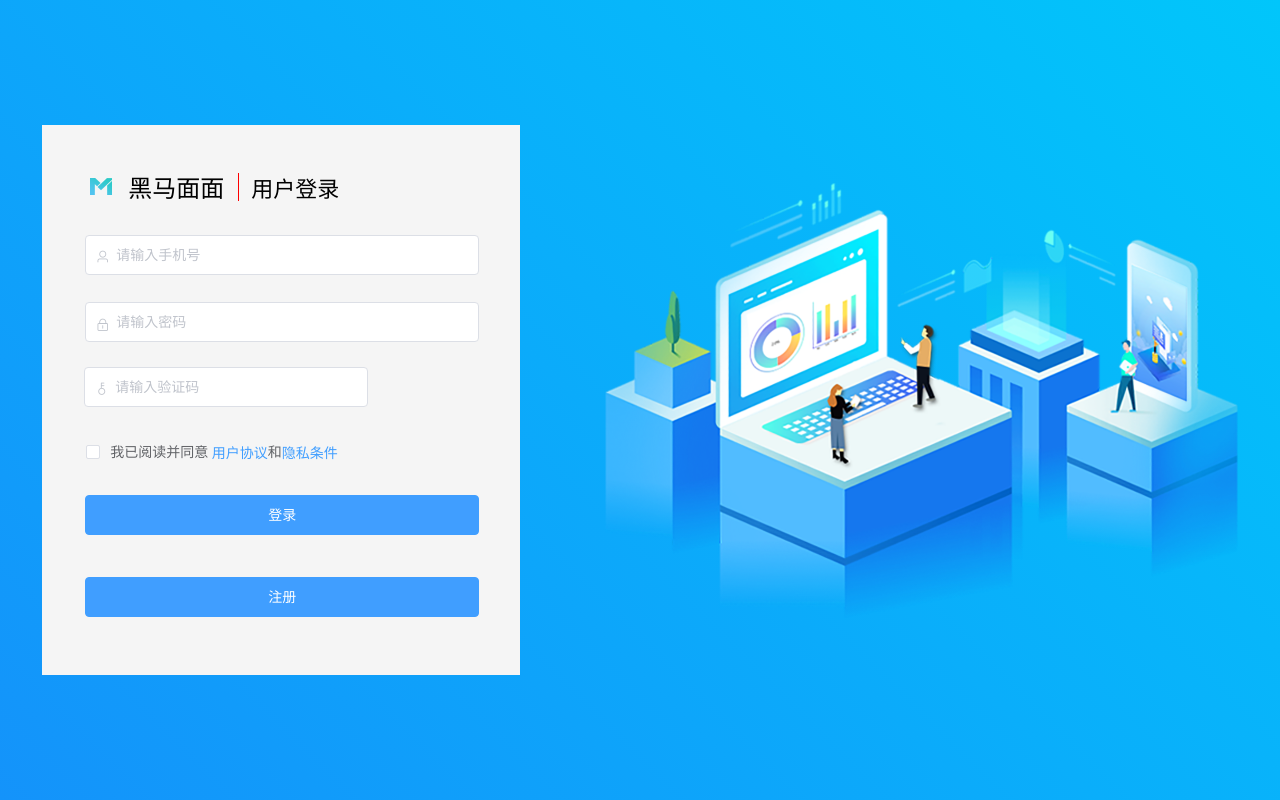
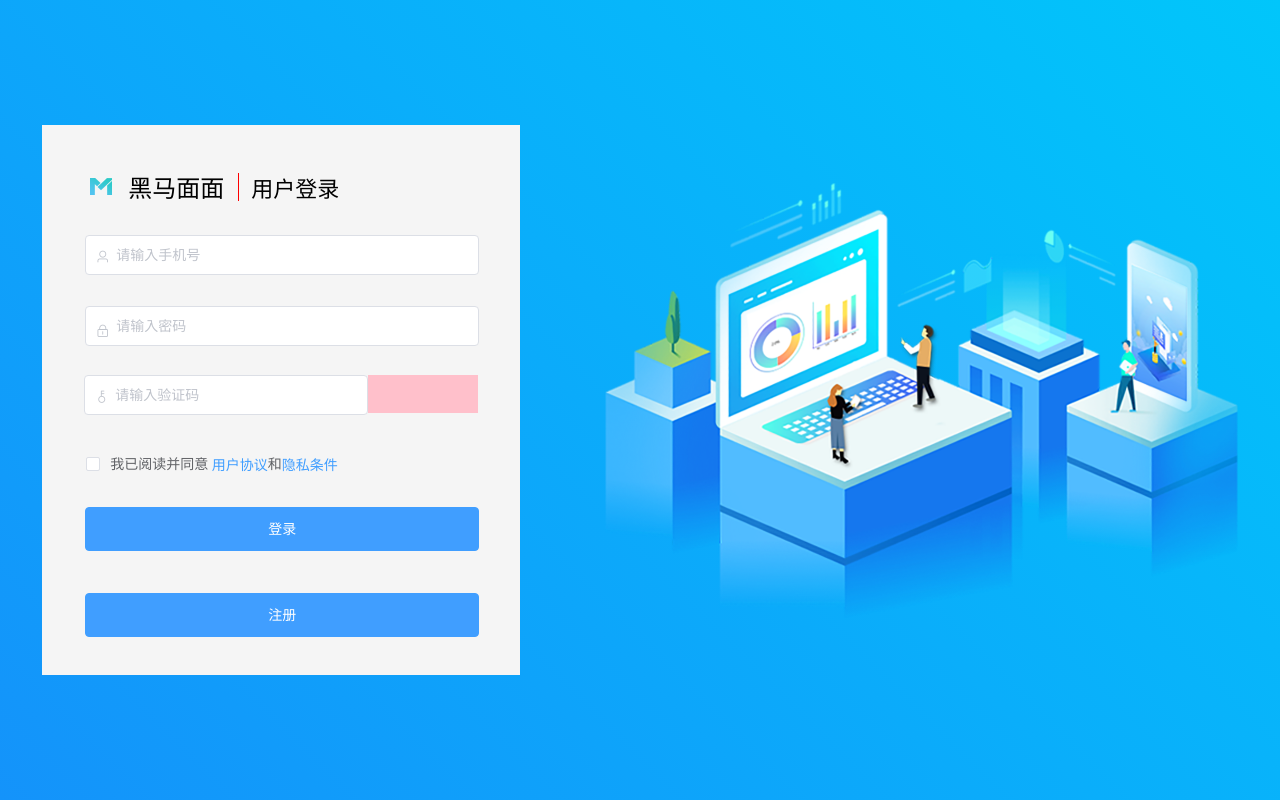
Before and after one commit to lijiali-lxl/heimamm45, a Vue app: page /#/login in a window 1280 px wide. Built offline with nearby package versions, Linux system fonts and the light colour scheme.

Commit message:
。。。。

```diff
--- a/package.json
+++ b/package.json
@@ -8,6 +8,7 @@
     "lint": "vue-cli-service lint"
   },
   "dependencies": {
+    "axios": "^0.19.0",
     "core-js": "^3.4.4",
     "element-ui": "^2.13.0",
     "vue": "^2.6.10",
@@ -20,6 +21,8 @@
     "babel-eslint": "^10.0.3",
     "eslint": "^5.16.0",
     "eslint-plugin-vue": "^5.0.0",
+    "less": "^3.10.3",
+    "less-loader": "^5.0.0",
     "vue-template-compiler": "^2.6.10"
   },
   "eslintConfig": {
--- a/src/views/index/index.vue
+++ b/src/views/index/index.vue
@@ -8,14 +8,12 @@
         <div class="line"></div>
         <div class="sub-title">用户登录</div>
       </div>
-      <!-- 用户名 -->
-      <el-input
-        placeholder="请输入手机号"
-        prefix-icon="el-icon-user"
-        v-model="input2"
-        class="phoneNumber"
-      ></el-input>
-      <!-- 密码框 -->
+
+      <el-form>
+        <el-form-item class="phoneNumber" prop="phone">
+          <el-input v-model="input1" prefix-icon="el-icon-user" placeholder="请输入手机号"></el-input>
+        </el-form-item>
+        <el-form-item>
           <el-input
             placeholder="请输入密码"
             v-model="input"
@@ -23,27 +21,144 @@
             prefix-icon="el-icon-lock"
             class="password"
           ></el-input>
+        </el-form-item>
+        <el-form-item>
           <el-row>
-        <el-col class="col1" :span="6">
+            <el-col class="col1" :span="17">
               <el-input placeholder="请输入验证码" prefix-icon="el-icon-key" v-model="input2"></el-input>
             </el-col>
-        <el-col class="col2" :span="6"></el-col>
+            <el-col class="col2" :span="7"> <img
+                class="captcha"
+
+                :src="actions"
+                alt=""
+              /></el-col>
           </el-row>
+        </el-form-item>
+        <el-form-item>
           <el-checkbox v-model="checked" class="Tcp">
             我已阅读并同意
             <el-link type="primary">用户协议</el-link>
             <span>和</span>
             <el-link type="primary">隐私条件</el-link>
           </el-checkbox>
-      <div class="btn">
+        </el-form-item>
+        <el-form-item>
           <el-button type="primary" class="my-btn">登录</el-button>
+        </el-form-item>
+        <el-form-item>
           <el-button type="primary" class="my-btn">注册</el-button>
-      </div>
+        </el-form-item>
+      </el-form>
     </div>
     <img src="../../assets/login_banner_ele.png" alt />
   </div>
 </template>
 
+<script>
+export default {
+  data() {
+    return {
+      input: "",
+      input1: "",
+      input2: "",
+      checked: "",
+      actions:''
+    };
+  },
+  methods: {
 
-<script>
-export default {};
+  },
+  rules:{
+    phone: [
+          { required: true, message: "手机号不能为空" },
+        //   { validator: checkMobile }
+        ],
+  }
+};
+</script>
+
+<style lang='less'>
+.login-containers {
+  height: 100%;
+  display: flex;
+  /*  */
+  justify-content: space-around;
+  align-items: center;
+  /* 颜色渐变 */
+  background: linear-gradient(
+    225deg,
+    rgba(1, 198, 250, 1),
+    rgba(20, 147, 250, 1)
+  );
+
+  .left {
+    width: 478px;
+    height: 550px;
+    background: rgba(245, 245, 245, 1);
+    padding-top: 44px;
+    box-sizing: border-box;
+  }
+  .title {
+    font-size: 24px;
+    font-weight: 400;
+    margin-right: 14px;
+  }
+  .iconimg {
+    width: 22px;
+    height: 17px;
+    margin-right: 16px;
+  }
+  .title-box {
+    display: flex;
+    margin-left: 48px;
+    align-items: center;
+  }
+  .line {
+    width: 1px;
+    height: 28px;
+    background-color: red;
+    margin-right: 12px;
+  }
+  .sub-title {
+    font-size: 22px;
+    font-weight: 400;
+  }
+  .phoneNumber {
+    width: 394px;
+    height: 49px;
+    margin-left: 43px;
+    margin-top: 31px;
+  }
+  .password {
+    height: 47px;
+    width: 394px;
+    // margin-top: 25px;
+    margin-left: 43px;
+  }
+  .col1 {
+    width: 284px;
+    height: 48px;
+    margin-left: 42px;
+    // margin-top: 26px;
+    // margin-bottom: 32px;
+  }
+  .Tcp {
+    margin-left: 44px;
+  }
+  .my-btn {
+    width: 394px;
+    height: 44px;
+    margin-bottom: 20px;
+    margin-left: 43px;
+  }
+//   .my-btn + .my-btn {
+//     margin: 0;
+//   }
+.col2{
+    width: 110px;
+    height: 38px;
+    background-color: pink
+}
+}
+</style>
--- a/src/views/login/login.vue
+++ b/src/views/login/login.vue
@@ -9,11 +9,11 @@
         <div class="sub-title">用户登录</div>
       </div>
 
-      <el-form   >
-        <el-form-item class="phoneNumber" >
-          <el-input v-model="input1" prefix-icon="el-icon-user"   placeholder="请输入手机号"    ></el-input>
+      <el-form>
+        <el-form-item class="phoneNumber">
+          <el-input v-model="input1" prefix-icon="el-icon-user" placeholder="请输入手机号"></el-input>
         </el-form-item>
-        <el-form-item >
+        <el-form-item>
           <el-input
             placeholder="请输入密码"
             v-model="input"
@@ -22,17 +22,17 @@
             class="password"
           ></el-input>
         </el-form-item>
-        <el-form-item >
+        <el-form-item>
           <el-row>
-        <el-col class="col1" :span="6">
+            <el-col class="col1" :span="17">
               <el-input placeholder="请输入验证码" prefix-icon="el-icon-key" v-model="input2"></el-input>
             </el-col>
-        <el-col class="col2" :span="6">
+            <el-col class="col2" :span="7"> <img
 
-        </el-col>
+              /></el-col>
           </el-row>
         </el-form-item>
-        <el-form-item >
+        <el-form-item>
           <el-checkbox v-model="checked" class="Tcp">
             我已阅读并同意
             <el-link type="primary">用户协议</el-link>
@@ -40,15 +40,12 @@
             <el-link type="primary">隐私条件</el-link>
           </el-checkbox>
         </el-form-item>
-          <el-form-item >
+        <el-form-item>
           <el-button type="primary" class="my-btn">登录</el-button>
-
         </el-form-item>
-          <el-form-item >
+        <el-form-item>
           <el-button type="primary" class="my-btn">注册</el-button>
-
         </el-form-item>
-
       </el-form>
     </div>
     <img src="../../assets/login_banner_ele.png" alt />
@@ -59,12 +56,14 @@
 export default {
   data() {
     return {
-        input:'',
+      input: "",
       input1: "",
-      input2:'',
-      checked:''
+      input2: "",
+      checked: "",
+      actions:''
     };
-  }
+  },
+
 };
 </script>
 
@@ -116,19 +115,19 @@ export default {
   }
   .phoneNumber {
     width: 394px;
-    height: 45px;
+    height: 49px;
     margin-left: 43px;
     margin-top: 31px;
   }
   .password {
-    height: 43px;
+    height: 47px;
     width: 394px;
     // margin-top: 25px;
     margin-left: 43px;
   }
   .col1 {
     width: 284px;
-    height: 44px;
+    height: 48px;
     margin-left: 42px;
     // margin-top: 26px;
     // margin-bottom: 32px;
@@ -136,15 +135,19 @@ export default {
   .Tcp {
     margin-left: 44px;
   }
-  .my-btn{
+  .my-btn {
     width: 394px;
-      height: 40px;
+    height: 44px;
     margin-bottom: 20px;
     margin-left: 43px;
-
   }
-  .my-btn+.my-btn{
-            margin: 0;
+//   .my-btn + .my-btn {
+//     margin: 0;
+//   }
+.col2{
+    width: 110px;
+    height: 38px;
+    background-color: pink
 }
 }
 </style>
```
Also changed, not shown: 1 other file (tests, documents, lock files or other folders). Lines whose indentation alone changed are shown as unchanged.
